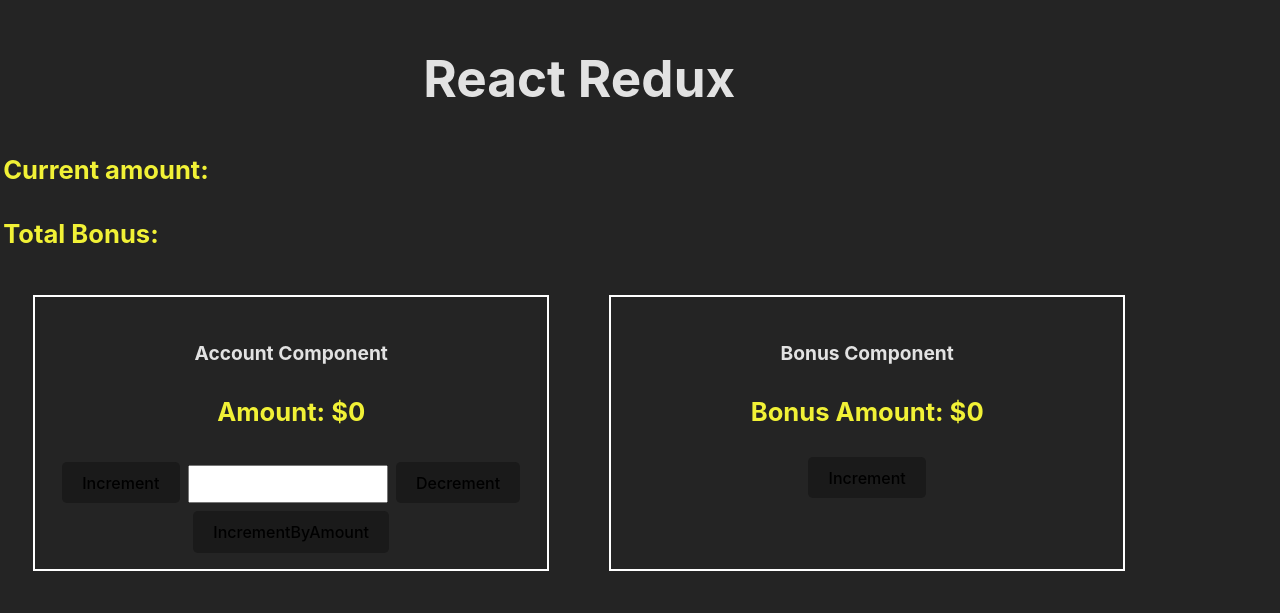
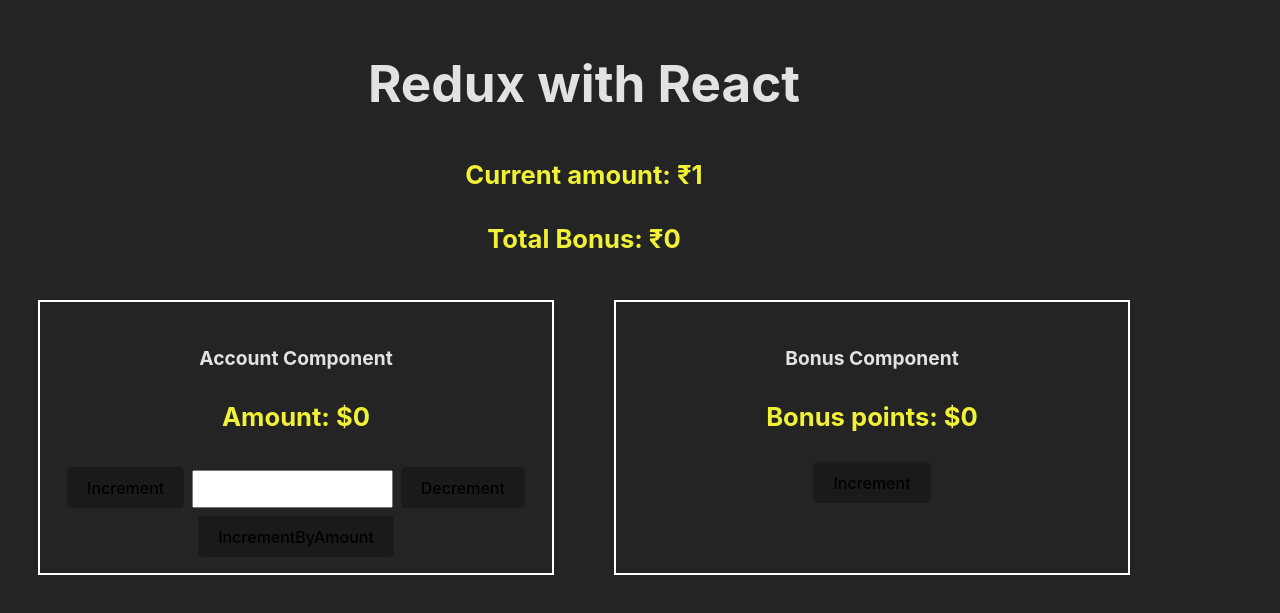
Before and after one commit to Ghosh-95/react-redux-learning, a React (Vite) app: page / in a window 1280 px wide. Shown: the part 107-720 px from the top of the page. Built offline with nearby package versions, Linux system fonts and the light colour scheme.

Commit message:
refactor: refactor code with 'lift the state up' concet
pass all the states and functioins as props from the parent 'App' component

```diff
--- a/src/Account.jsx
+++ b/src/Account.jsx
@@ -1,13 +1,7 @@
 import { useState } from "react"
 
-export default function Account() {
-    const [account, setAccount] = useState({ amount: 0 });
+export default function Account({ account, increment, incrementByAmount, decrement }) {
     const [value, setValue] = useState(0);
-
-    const increment = () => setAccount({ amount: account.amount + 1 });
-    const decrement = () => setAccount({ amount: account.amount - 1 });
-
-    const incrementByAmount = () => setAccount({ amount: account.amount + value });
 
     return (
         <div className="account-wrapper">
@@ -15,12 +9,12 @@
             <p className="highlight-amount">Amount: ${account.amount}</p>
             <button onClick={increment}>Increment</button>
             <input
-                onChange={(e) => setValue(+e.target.value)} onKeyDown={(e) => e.key === "Enter" && incrementByAmount()}
+                onChange={(e) => setValue(+e.target.value)} onKeyDown={(e) => e.key === "Enter" && incrementByAmount(value)}
                 type="text"
                 name="input-amount"
                 id="inp-amount" />
             <button onClick={decrement}>Decrement</button>
-            <button onClick={incrementByAmount}>IncrementByAmount</button>
+            <button onClick={() => incrementByAmount(value)}>IncrementByAmount</button>
         </div>
     )
 }
--- a/src/App.jsx
+++ b/src/App.jsx
@@ -1,16 +1,32 @@
 import Account from "./Account";
 import Bonus from "./Bonus";
 
-export default function App() {
+import { useState } from "react";
+
+export default function App({ store }) {
+  const storeState = store.getState();
+
+  // bonuses
+  const [bonus, setBonus] = useState({ points: 0 });
+  const incrementBonus = () => setBonus({ points: bonus.points + 1 });
+
+  // accounts
+  const [account, setAccount] = useState({ amount: 0 });
+
+  const increment = () => setAccount({ amount: account.amount + 1 });
+  const decrement = () => setAccount({ amount: account.amount - 1 });
+
+  const incrementByAmount = (value) => setAccount({ amount: account.amount + value });
+
   return (
     <>
-      <h1>React Redux</h1>
-      <h3 className="highlight-amount">Current amount: </h3>
-      <h3 className="highlight-amount">Total Bonus: </h3>
+      <h1>Redux with React</h1>
+      <h3 className="highlight-amount">Current amount: ₹{storeState.account.amount}</h3>
+      <h3 className="highlight-amount">Total Bonus: ₹{storeState.bonus.points}</h3>
 
       <div className="compo-wrapper">
-        <Account />
-        <Bonus />
+        <Account account={account} increment={increment} incrementByAmount={incrementByAmount} decrement={decrement} />
+        <Bonus bonus={bonus} incrementBonus={incrementBonus} />
       </div>
     </>
   )
--- a/src/Bonus.jsx
+++ b/src/Bonus.jsx
@@ -1,13 +1,12 @@
 import { useState } from "react"
 
-export default function Bonus() {
-    const [bonus, setBonus] = useState({ points: 0 });
+export default function Bonus({ bonus, incrementBonus }) {
 
     return (
         <div className="bonus-wrapper">
             <h4 className="head-point">Bonus Component</h4>
-            <p className="highlight-amount">Bonus Amount: ${bonus.points}</p>
-            <button onClick={() => setBonus({ points: bonus.points + 1 })}>Increment</button>
+            <p className="highlight-amount">Bonus points: ${bonus.points}</p>
+            <button onClick={incrementBonus}>Increment</button>
         </div>
     )
 }
--- a/src/index.css
+++ b/src/index.css
@@ -24,10 +24,10 @@
 }
 
 body {
-  margin: 0.2rem;
   display: flex;
   place-items: center;
   min-height: 100vh;
+  text-align: center;
 }
 
 h1 {
--- a/src/main.jsx
+++ b/src/main.jsx
@@ -3,10 +3,12 @@
 import App from './App.jsx'
 import './index.css'
 
+import store from '../store.js';
+
 const root = ReactDOM.createRoot(document.getElementById('root'));
 
 root.render(
   <main>
-    <App />
+    <App store={store} />
   </main>
 );
```
Also changed, not shown: 1 other file (tests, documents, lock files or other folders).
